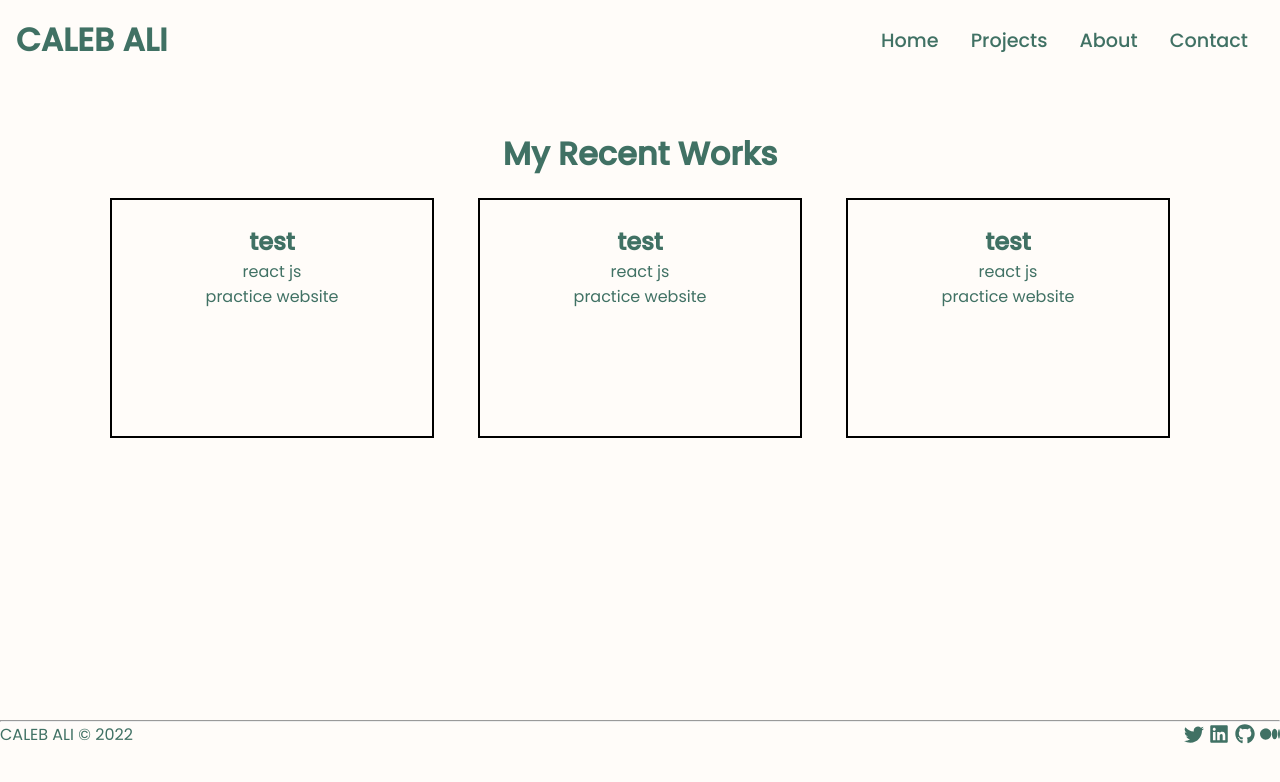
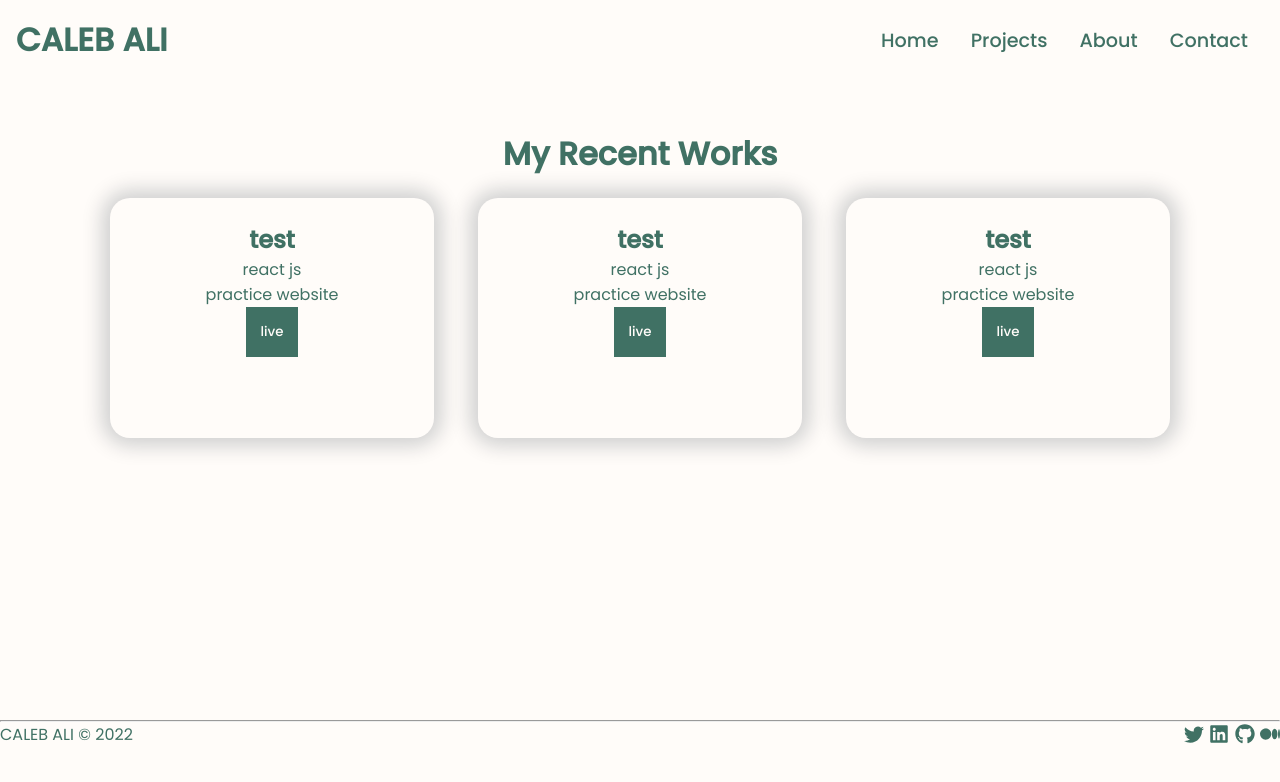
Before and after one commit to caleb-ali/myportfolio, a React (Create React App) app: page /project in a window 1280 px wide. Shown: the top 782 px of the page. Built offline with nearby package versions, Linux system fonts and the light colour scheme.

Commit message:
more changes

```diff
--- a/src/components/Data.js
+++ b/src/components/Data.js
@@ -5,6 +5,7 @@ export const Projectcards  = [
 
     {
         id: 1,
+        link:"www.w3schools.com/cssref/sel_hover.asp",
         title: "test",
         technology: "react js",
         description: "practice website",
@@ -13,6 +14,7 @@ export const Projectcards  = [
     {
         id: 2,
         title: "test",
+        link:"www.w3schools.com/cssref/sel_hover.asp",
         technology: "react js",
         description: "practice website",
     },
@@ -21,6 +23,7 @@ export const Projectcards  = [
     {
         id: 3,
         title: "test",
+        link:"www.w3schools.com/cssref/sel_hover.asp",
         technology: "react js",
         description: "practice website",
     },
--- a/src/components/Projectcard.css
+++ b/src/components/Projectcard.css
@@ -3,15 +3,14 @@
     width: 30%;
     height: 30vh;
     margin: 20px 10px;
-    border: 2px solid black;
     overflow: hidden;
     padding: 1.5rem;
     pointer-events: auto;
+    border-radius: 20px;
+    box-shadow: 0 0 20px 8px #d0d0d0;
 
 }
 
 .p:hover {
     transform: scale(1.15);
-    box-shadow: 0 0 10px rgba(0,0,0,0.5);
-
 }
--- a/src/components/Projectcard.js
+++ b/src/components/Projectcard.js
@@ -10,6 +10,7 @@ const Projectcard = ({ img, link, title, technology, description }) => {
             <h2 className="card-title">{title}</h2>
             <p className="tech">{technology}</p>
             <p className="description">{description}</p>
+            <button>live</button>
         </div>
 
     )
--- a/src/components/Projectlist.js
+++ b/src/components/Projectlist.js
@@ -15,7 +15,7 @@ const Projectlist = () => {
 
       <div className="pl-list">
         {Projectcards.map((item) => (
-          <Projectcard key={item?.id} title={item?.title} technology={item?.technology}  description={item?.description} />
+          <Projectcard key={item?.id} title={item?.title} technology={item?.technology}  description={item?.description} link={item?.link}/>
         ))}
 
       </div>
```
